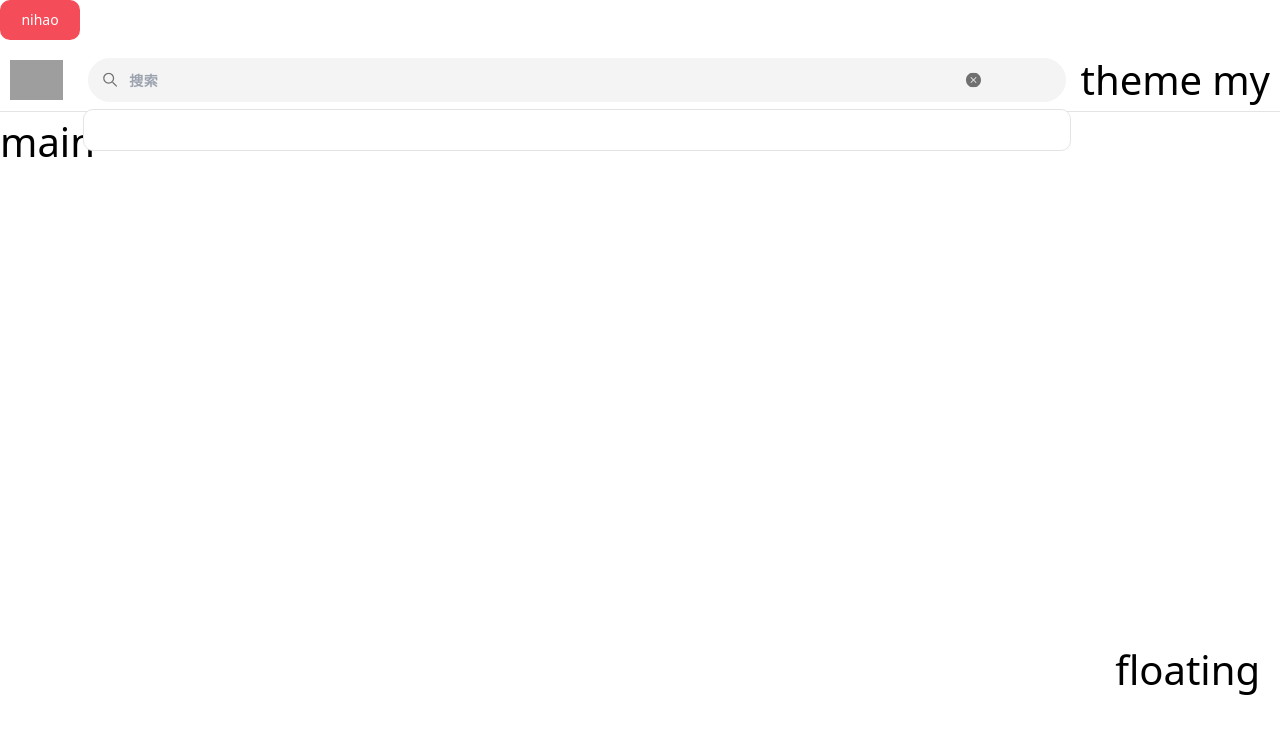
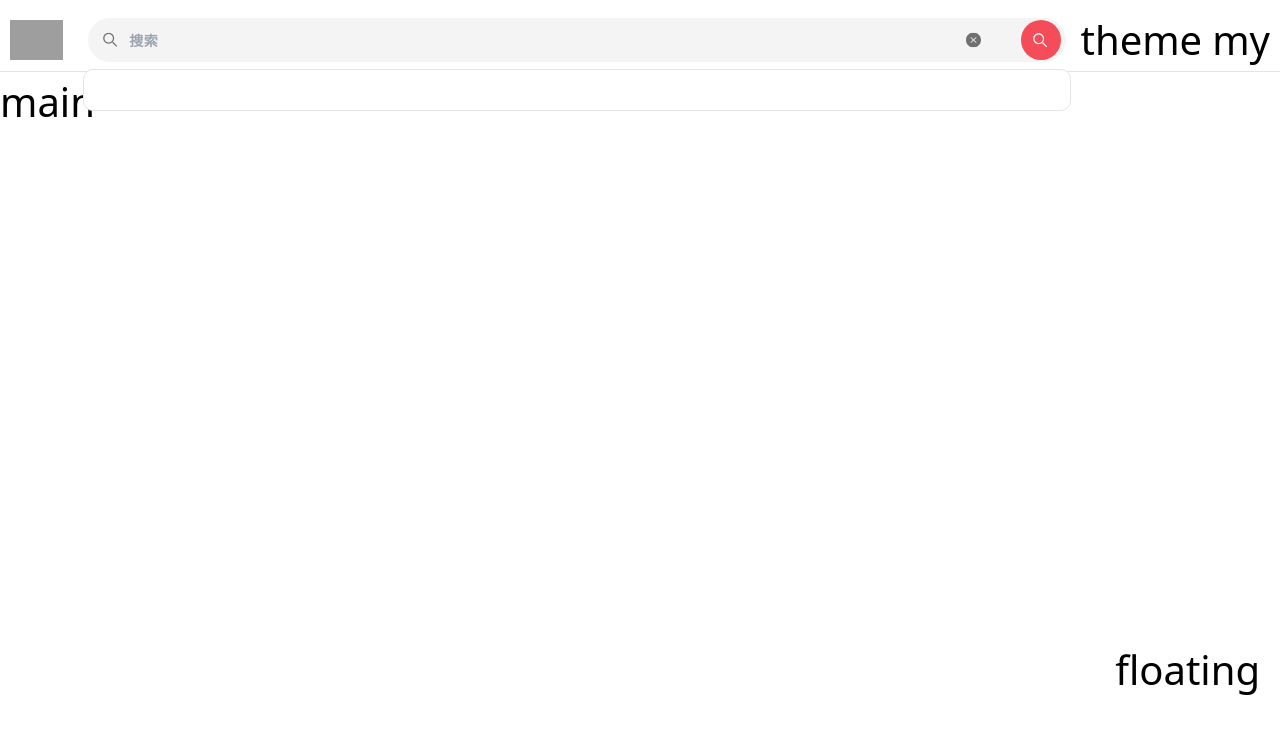
Before and after one commit to liyihang/General-Frontend, a Vue app: page / in a window 1280 px wide. Shown: the top 734 px of the page. Built offline with nearby package versions, Linux system fonts and the light colour scheme; grey boxes are pictures that could not be loaded.

Commit message:
button useage

```diff
--- a/src/App.vue
+++ b/src/App.vue
@@ -1,5 +1,4 @@
 <template>
-  <m-button>nihao</m-button>
   <router-view />
 </template>
 <script setup>
--- a/src/libs/button/index.vue
+++ b/src/libs/button/index.vue
@@ -1,7 +1,8 @@
 <template>
   <div>
-    <button class=" text-sm text-center rounded duration-200 flex justify-center items-center"
-            :class="[typeEnum[type], sizeEnum[sizeKey].button], { 'active:scale-105': isActiveAnim }">
+    <button class=" text-sm text-center rounded-xl duration-200 flex justify-center items-center"
+            :class="[typeEnum[type], sizeEnum[sizeKey].button], { 'active:scale-105': isActiveAnim }"
+            @click="onBtnClick">
       <!-- loading -->
       <m-svg-icon v-if="loading" name="loading" class=" h-2 w-2 animate-spin mr-1"></m-svg-icon>
       <!-- icon 按钮 -->
@@ -14,6 +15,8 @@
   </div>
 </template>
 <script>
+const EMITS_CLICK = 'click'
+
 // type
 const typeEnum = {
   primary: 'text-white bg-zinc-800 hover:bg-zinc-900 active:bg-zinc-800',
@@ -102,10 +105,16 @@ const props = defineProps({
   }
 })
 
+const emits = defineEmits([EMITS_CLICK])
 // props size
 const sizeKey = computed(() => {
-  return props.icon ? 'icon' + props.size : props.size
+  return props.icon ? 'icon-' + props.size : props.size
 })
+// btn click
+const onBtnClick = () => {
+  if (props.loading) return
+  emits(EMITS_CLICK)
+}
 </script>
 
 <style lang="scss" scoped>
--- a/src/libs/search/index.vue
+++ b/src/libs/search/index.vue
@@ -16,7 +16,10 @@
            class=" opacity-0 h-1.5 w-[1px] absolute translate-y-[-50%] top-[50%] right-[62px] duration-500 bg-zinc-200 group-hover:opacity-100">
       </div>
       <!-- 按钮 -->
+      <m-button class="absolute translate-y-[-50%] top-[50%] right-1 rounded-full" icon="search" iconColor="#ffffff">
+      </m-button>
     </div>
+    <!-- 下拉区 -->
     <transition name="slide" mode="">
       <div
            class=" max-h-[368px] w-full text-base overflow-auto bg-white absolute z-20 left-0 top-[56px] p-2 rounded  border border-zinc-200 duration-200 hover:shadow-2xl">
```
